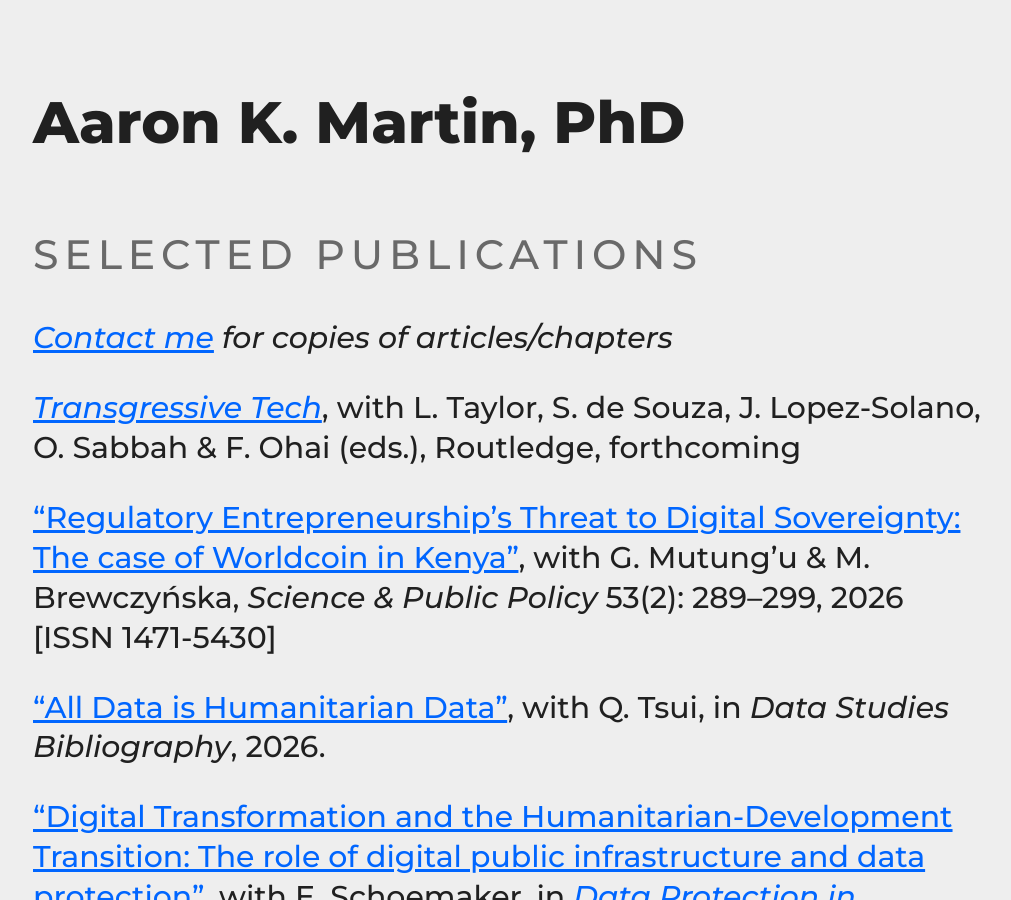
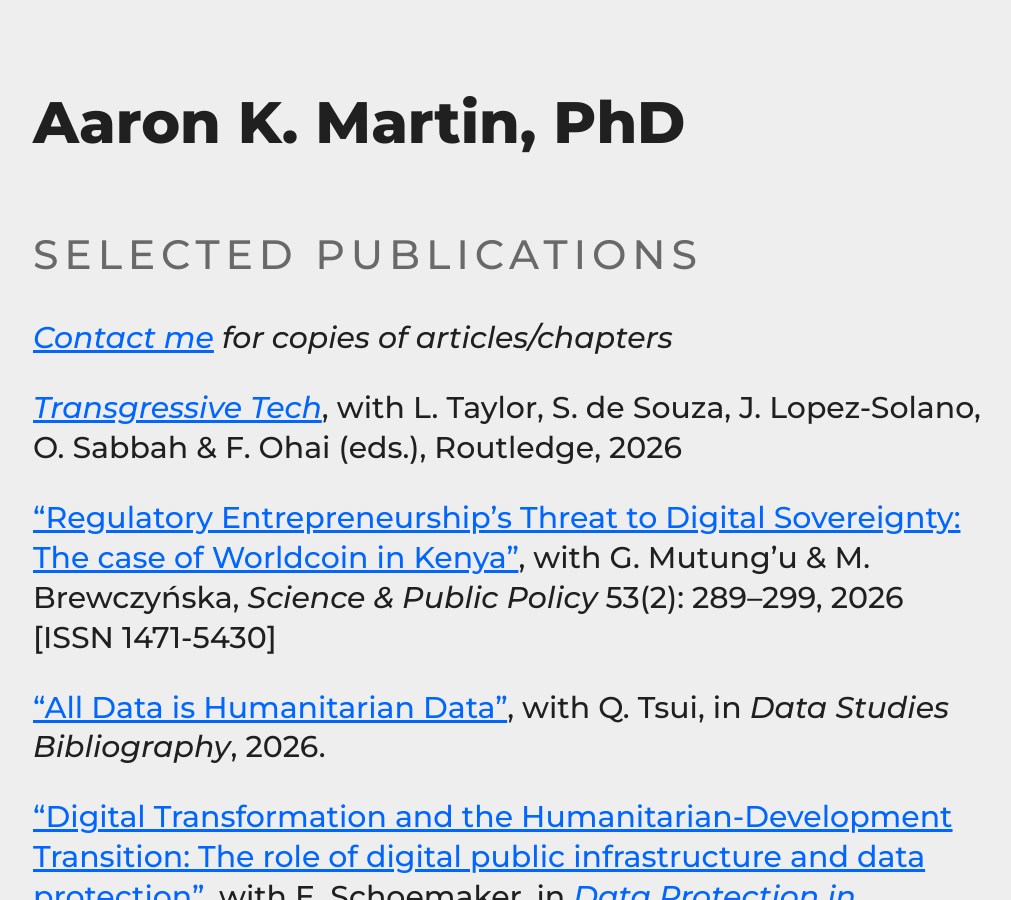
Before and after one commit to haroonalrasheed/641a, a Jekyll site: the page built from selected-publications/index.md, in a window 1280 px wide and 900 px high. Shown: the whole window, without its empty margins (131-1142 px from the left). Built offline with Jekyll 4.4.1, drawn with Linux system fonts in a browser that asks for light colours.

Commit message:
Update index.md

```diff
--- a/selected-publications/index.md
+++ b/selected-publications/index.md
@@ -12,7 +12,7 @@ _[Contact me](mailto:a.k.martin@alumni.lse.ac.uk) for copies of articles/chapter
 
 <!-- "Data Ethics", with Q. Tsui, in _Elgar Concise Encyclopedia on Privacy and Data Protection Law_, edited by G. Gonzales Fuster & F. Bieker, Edward Elgar, forthcoming -->
 
-[_Transgressive Tech_](https://www.routledge.com/Transgressive-Tech-The-Privatization-of-the-Public-Interest/Taylor-Martin-deSouza-LopezSolano-Sabbah-Ohai/p/book/9789048559732), with L. Taylor, S. de Souza, J. Lopez-Solano, O. Sabbah & F. Ohai (eds.), Routledge, forthcoming
+[_Transgressive Tech_](https://doi.org/10.4324/9781003708551), with L. Taylor, S. de Souza, J. Lopez-Solano, O. Sabbah & F. Ohai (eds.), Routledge, 2026
 
 ["Regulatory Entrepreneurship’s Threat to Digital Sovereignty: The case of Worldcoin in Kenya"](https://doi.org/10.1093/scipol/scag010), with G. Mutung'u & M. Brewczyńska, _Science & Public Policy_ 53(2): 289–299, 2026 [ISSN 1471-5430]
 
```
